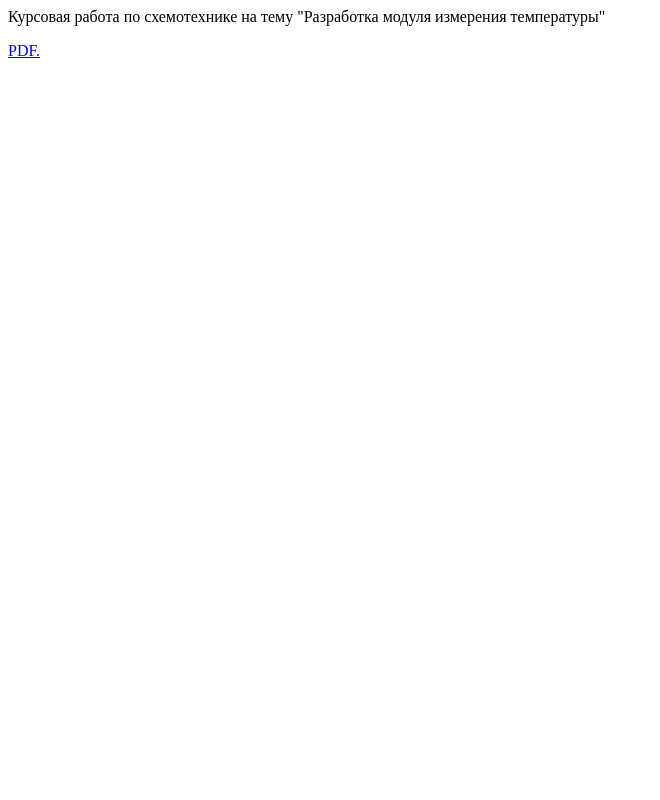
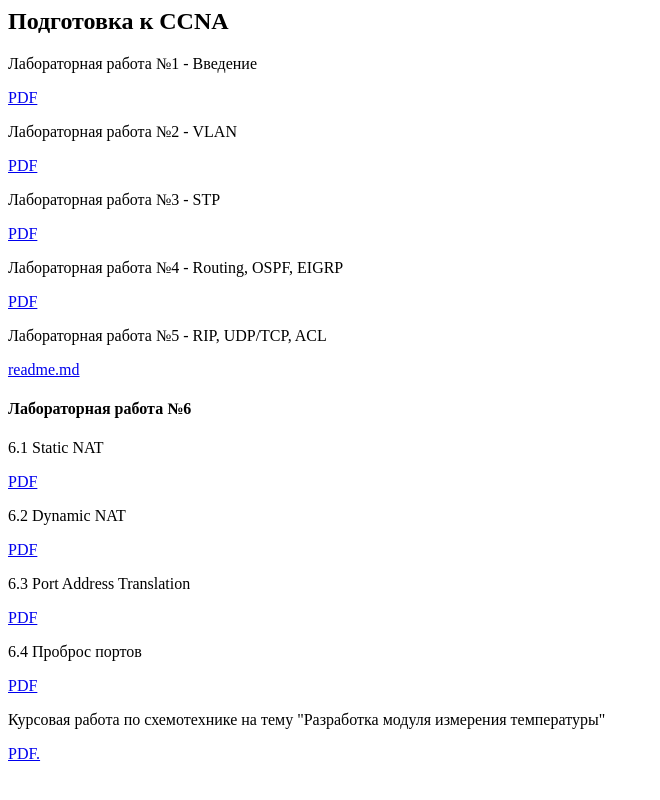
Before and after one commit to baltineu-iu/zametki, a plain HTML site: page index.html in a window 1280 px wide. Shown: the whole page, without its empty margins (0-660 px from the left). Drawn offline with Linux system fonts and the light colour scheme.

Commit message:
Update index.html

```diff
--- a/index.html
+++ b/index.html
@@ -1,2 +1,40 @@
+<html>
+
+<head>
+  <title> Готовые примеры работ </title>
+</head>
+
+<body>
+
+<h2> Подготовка к CCNA </h2>
+<p> Лабораторная работа №1 - Введение </p>
+<a href="/pdf/cisco/lab1.pdf" target="_blank">PDF</a>
+
+<p> Лабораторная работа №2 - VLAN </p>
+<a href="/pdf/cisco/lab2.pdf" target="_blank">PDF</a>
+
+<p> Лабораторная работа №3 - STP </p>
+<a href="/pdf/cisco/lab3.pdf" target="_blank">PDF</a>
+
+<p> Лабораторная работа №4 - Routing, OSPF, EIGRP </p>
+<a href="/pdf/cisco/lab4.pdf" target="_blank">PDF</a>
+
+<p> Лабораторная работа №5 - RIP, UDP/TCP, ACL </p>
+<a href="https://github.com/baltineu/telecom-labs/tree/main/cisco_pt/ccna_openedu/lab5#readme">readme.md</a>
+
+<h4> Лабораторная работа №6 </h4>
+  <p> 6.1 Static NAT </p>
+<a href="/pdf/cisco/6.1 Static NAT.pdf" target="_blank">PDF</a>
+  <p> 6.2 Dynamic NAT </p>
+<a href="/pdf/cisco/6.2 Dynamic NAT.pdf" target="_blank">PDF</a>
+  <p> 6.3 Port Address Translation </p>
+<a href="/pdf/cisco/6.3 Port Address Translation.pdf" target="_blank">PDF</a>
+  <p> 6.4 Проброс портов </p>
+<a href="/pdf/cisco/6.4 Проброс портов.pdf" target="_blank">PDF</a>
+
 <p> Курсовая работа по схемотехнике на тему "Разработка модуля измерения температуры" </p>
-<a href="schemtech_rpz.pdf" target="_blank">PDF.</a>
+<a href="/pdf/electronics/schemtech_rpz.pdf" target="_blank">PDF.</a>
+
+</body>
+
+</html>
```
